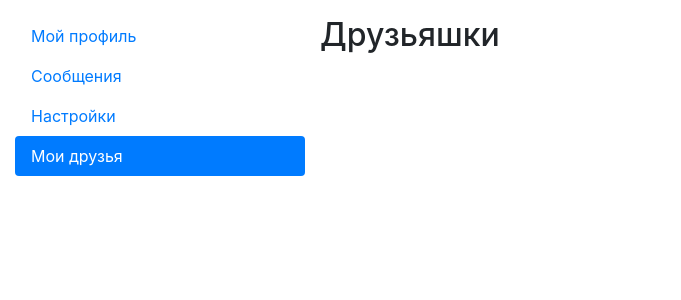
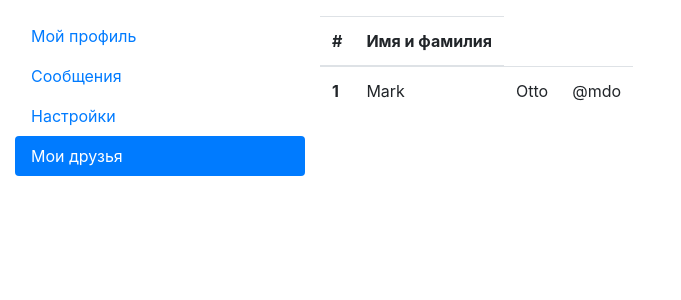
Before and after one commit to SerjFill/0970_app, a React (Create React App) app: page /friends in a window 1280 px wide. Shown: the top 300 px of the page, without its empty margins (0-681 px from the left). Built offline with nearby package versions, Linux system fonts and the light colour scheme.

Commit message:
Редактирую страницу с друзьями.

```diff
--- a/src/components/Friends.jsx
+++ b/src/components/Friends.jsx
@@ -1,8 +1,24 @@
 import React from "react";
 
 const Friends = () => {
-    return <h2>Друзьяшки</h2>;
-  };
+  return (<table className="table">
+  <thead>
+    <tr>
+      <th scope="col">#</th>
+      <th scope="col">Имя и фамилия</th>
+
+    </tr>
+  </thead>
+  <tbody>
+    <tr>
+      <th scope="row">1</th>
+      <td>Mark</td>
+      <td>Otto</td>
+      <td>@mdo</td>
+    </tr>
+  </tbody>
+</table>)
+};
 
 export default Friends;
 
```
